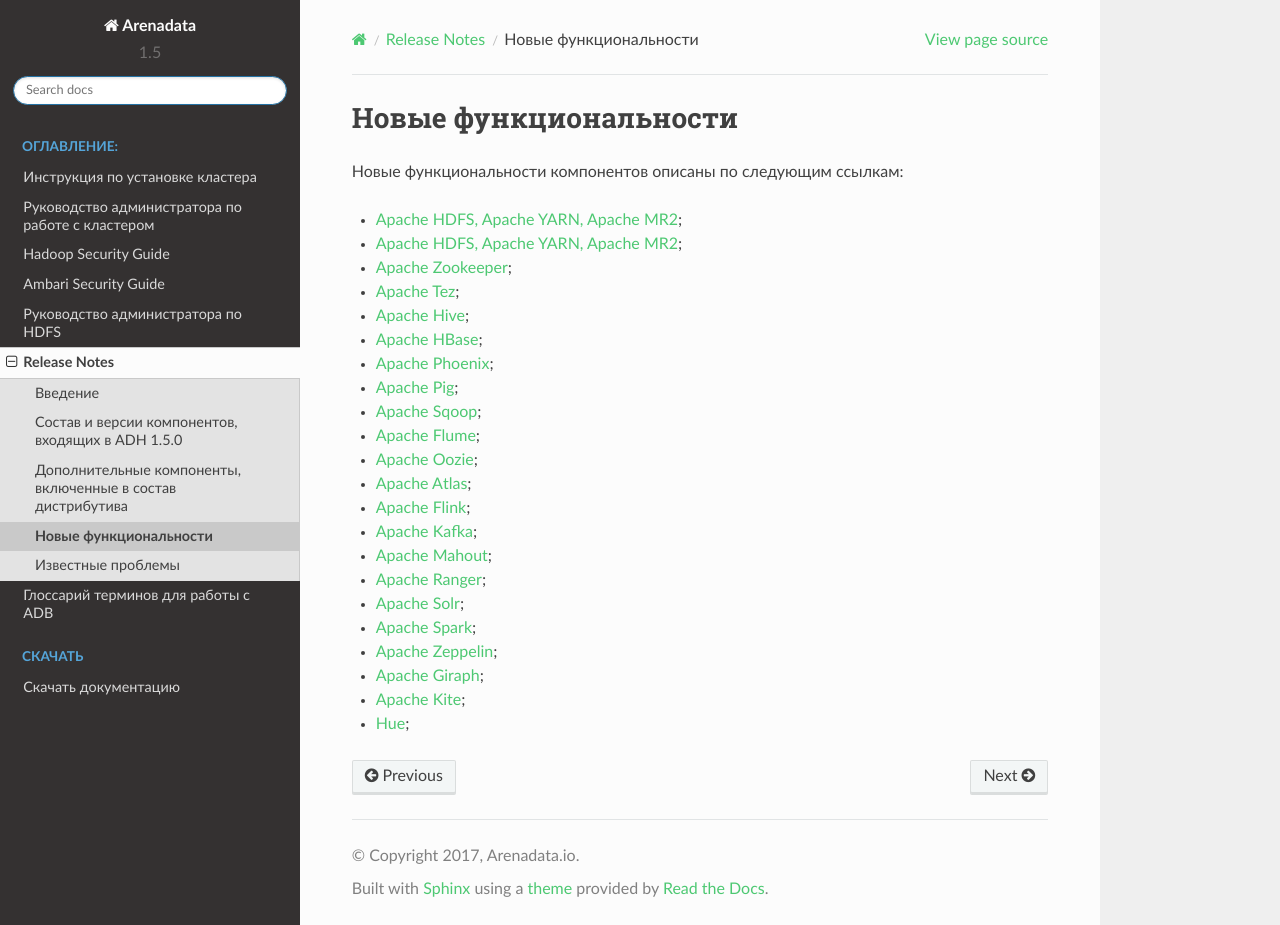
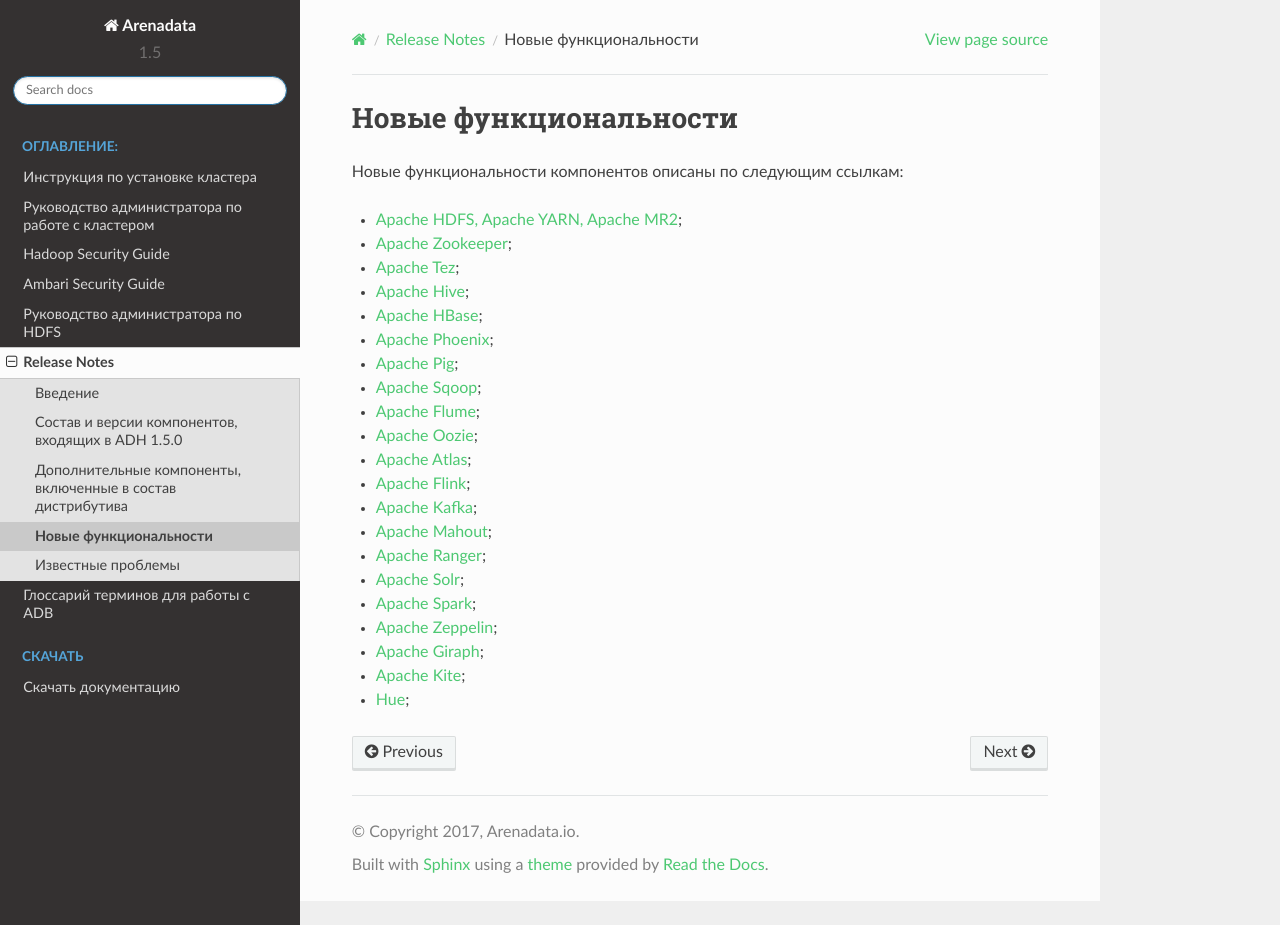
Before and after one commit to arenadata/docs_adps, a Sphinx documentation site: the page built from source/ReleaseNotes/function.rst, in a window 1280 px wide and 925 px high. Built offline with Sphinx 7.4.7 and the Read the Docs theme 2.0.0, drawn with Linux system fonts in a browser that asks for light colours.

Commit message:
Update function.rst

```diff
--- a/source/ReleaseNotes/function.rst
+++ b/source/ReleaseNotes/function.rst
@@ -3,9 +3,6 @@
 
 
 Новые функциональности компонентов описаны по следующим ссылкам:
-
-+	`Apache HDFS, Apache YARN, Apache MR2 <https://hadoop.apache.org/docs/r2.7.3/hadoop-project-dist/hadoop-common/releasenotes.html>`_;
-
 
 + `Apache HDFS, Apache YARN, Apache MR2 <https://hadoop.apache.org/docs/r2.8.0/hadoop-project-dist/hadoop-common/release/2.8.0/RELEASENOTES.2.8.0.html>`_;
 
```
